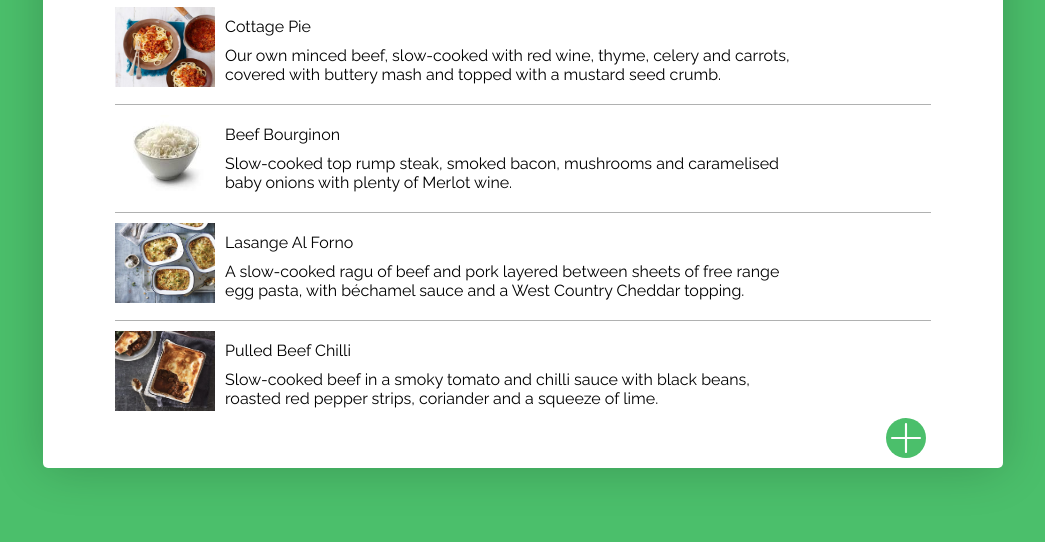
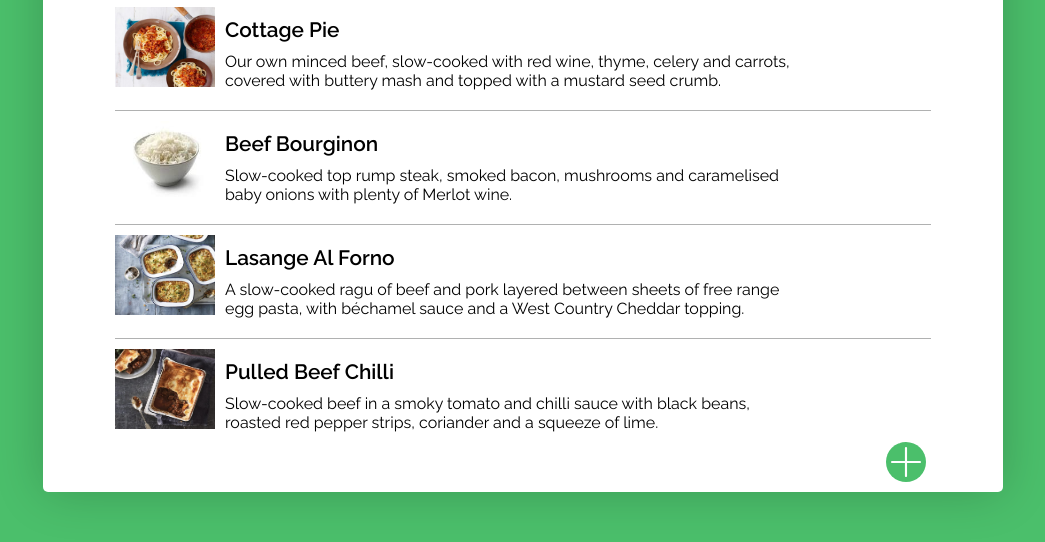
Before and after one commit to Oluwa-nifemi/Book-A-Meal, a plain HTML site: page UI/meals.html in a window 1280 px wide. Shown: the part 180-722 px from the top of the page, without its empty margins (117-1162 px from the left). Drawn offline with Linux system fonts and the light colour scheme.

Commit message:
Added styling to meal title

```diff
--- a/UI/css/meals.css
+++ b/UI/css/meals.css
@@ -40,11 +40,12 @@ button{
     margin: 10px 0;
     font-family: 'Raleway',sans-serif;
 }
-.meal-details a{
+.meal-title{
     text-decoration: none;
     font-weight: 600;
     color: black;
-    font-size: 1.3em
+    font-size: 1.3em;
+    cursor: pointer;
 }
 .split{
     height: 1px;
```
